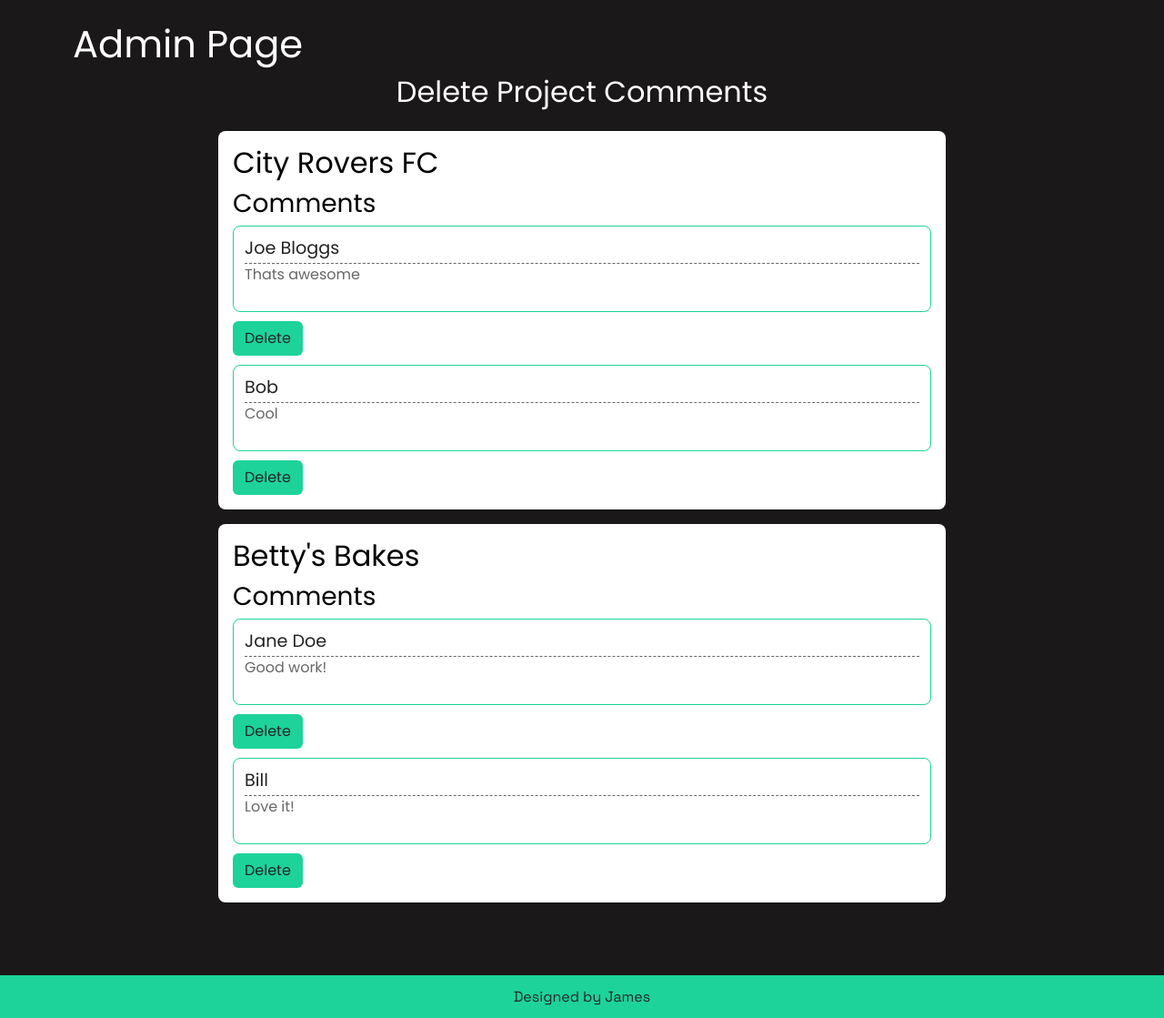
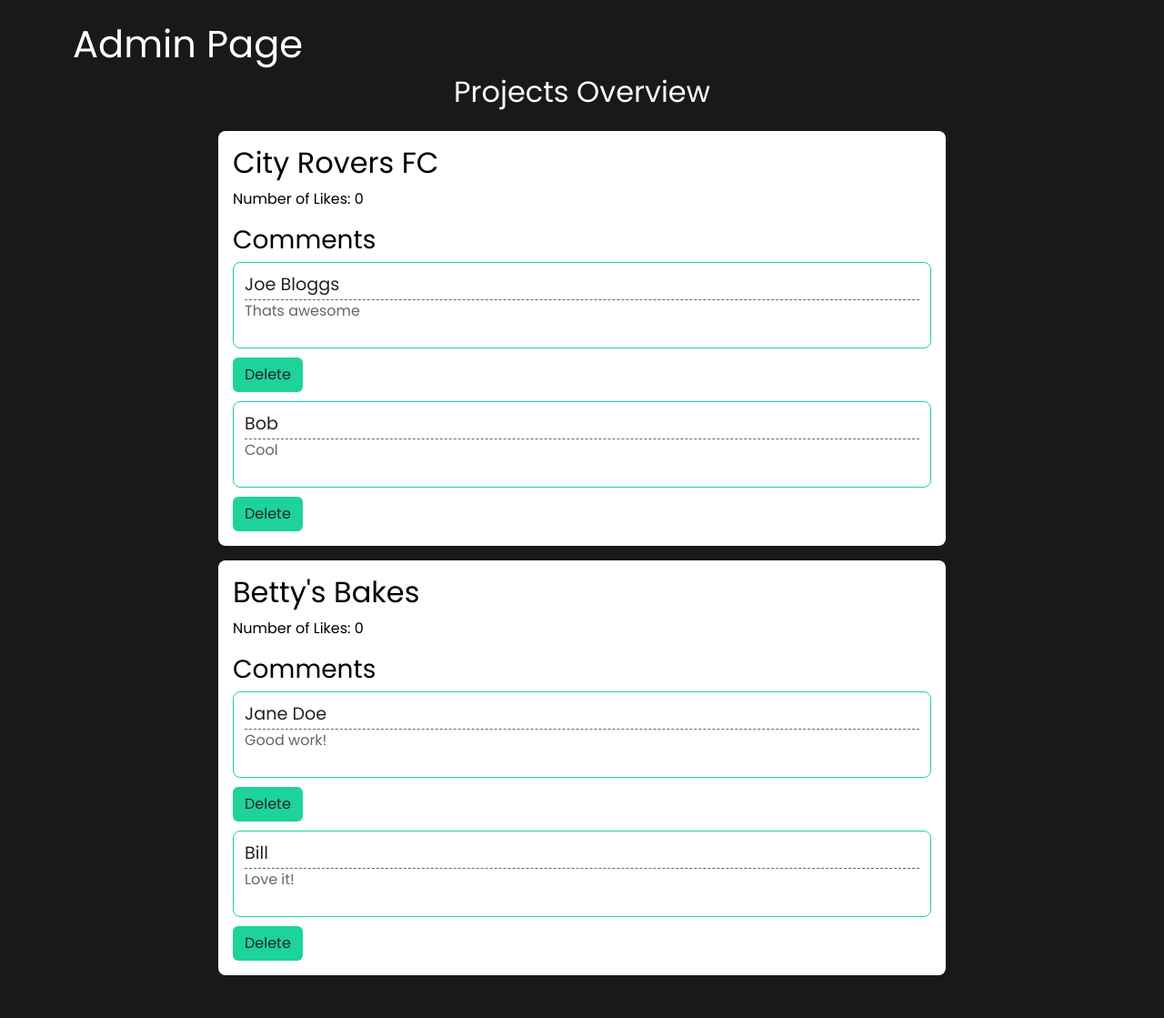
Before and after one commit to james-fitz86/portfolio, a Flask app: page /admin in a window 1280 px wide. Shown: the part 56-1175 px from the top of the page at 91% size. Run offline with Flask 3, Linux system fonts and the light colour scheme; the visitor is signed in with stand-in values (Sample User, id 1).

Commit message:
added number of likes per project

```diff
--- a/templates/admin.html
+++ b/templates/admin.html
@@ -5,10 +5,11 @@
 {% block main %}
 <h1>Admin Page</h1>
         <div id="project-wrapper">
-            <h2>Delete Project Comments</h2>
+            <h2>Projects Overview</h2>
             {% for project in projects %}
             <div class="project">
                 <h2>{{ project.name }}</h2>
+                <p>Number of Likes: {{ project.likes }}</p>
                 <h3>Comments</h3>
                 <div class="comments-container">
                   {% for comment in comments.get(project.id, []) %}
```
